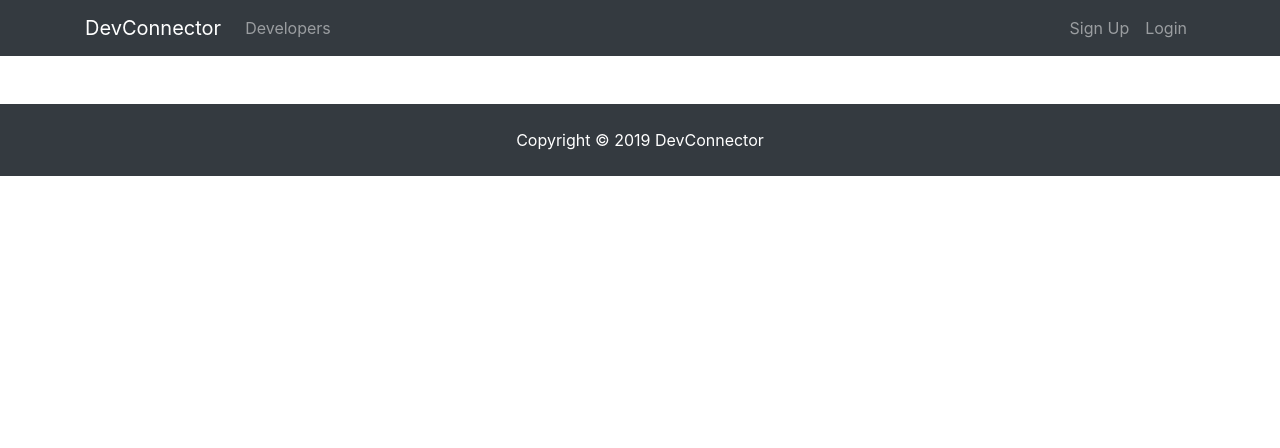
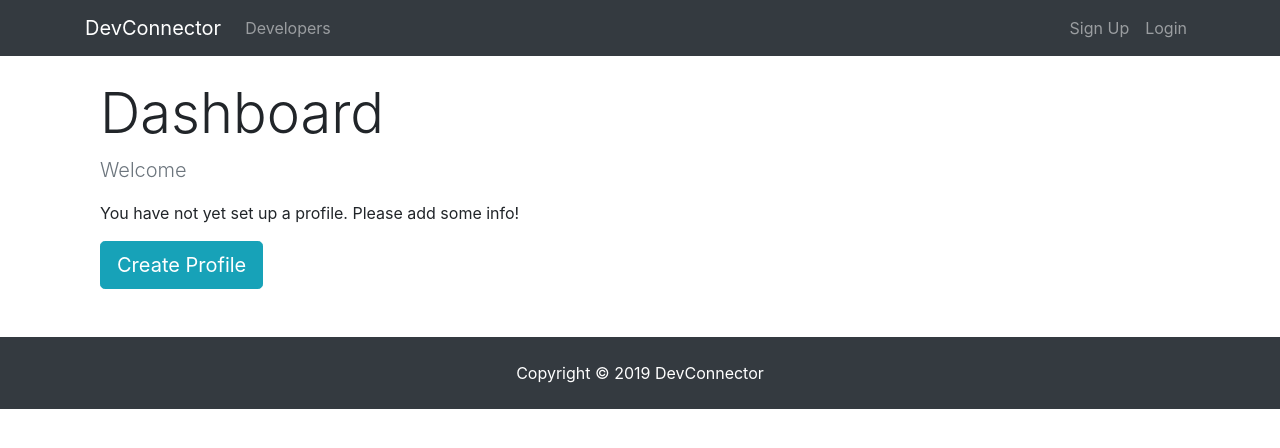
Before and after one commit to michal-kowalewski-lendico/project-devconnector, a React (Create React App) app in the folder client/: page /dashboard in a window 1280 px wide. Shown: the top 448 px of the page. Built offline with nearby package versions, Linux system fonts and the light colour scheme; no server answers.

Commit message:
started with Dashboard component

```diff
--- /dev/null
+++ b/client/src/components/common/Spinner.js
@@ -0,0 +1,17 @@
+import React from "react";
+
+import spinner from "./spinner.gif";
+
+const Spinner = () => {
+  return (
+    <div>
+      <img
+        src={spinner}
+        style={{ width: "200px", margin: "auto", display: "block" }}
+        alt="Loading..."
+      />
+    </div>
+  );
+};
+
+export default Spinner;
--- a/client/src/components/dashboard/Dashboard.js
+++ b/client/src/components/dashboard/Dashboard.js
@@ -1,7 +1,10 @@
 import React, { Component } from "react";
+import { Link } from "react-router-dom";
 import PropTypes from "prop-types";
 import { connect } from "react-redux";
 import { getCurrentProfile } from "../../actions/profileActions";
+
+import Spinner from "../common/Spinner";
 
 class Dashboard extends Component {
   componentDidMount() {
@@ -9,15 +12,57 @@
   }
 
   render() {
-    return <div />;
+    const { user } = this.props.auth;
+    const { profile, loading } = this.props.profile;
+
+    let dashboardContent;
+    if (profile == null || loading) {
+      dashboardContent = <Spinner />;
+    } else {
+      // Check if logged in user has profile data
+      if (Object.keys(profile).length > 0) {
+        dashboardContent = <h4>DISPLAY PROFILE</h4>;
+      } else {
+        // User is logged in but has no profile
+        dashboardContent = (
+          <div>
+            <p className="lead text-muted">Welcome {user.name}</p>
+            <p>You have not yet set up a profile. Please add some info!</p>
+            <Link to="/create-profile" className="btn btn-lg btn-info">
+              Create Profile
+            </Link>
+          </div>
+        );
+      }
+    }
+
+    return (
+      <div className="dashboard">
+        <div className="container">
+          <div className="row">
+            <div className="col-md-12">
+              <h1 className="display-4">Dashboard</h1>
+              {dashboardContent}
+            </div>
+          </div>
+        </div>
+      </div>
+    );
   }
 }
 
 Dashboard.propTypes = {
+  profile: PropTypes.object.isRequired,
+  auth: PropTypes.object.isRequired,
   getCurrentProfile: PropTypes.func.isRequired
 };
 
+const mapStateToProps = state => ({
+  profile: state.profile,
+  auth: state.auth
+});
+
 export default connect(
-  null,
+  mapStateToProps,
   { getCurrentProfile }
 )(Dashboard);
--- a/client/src/components/layout/Navbar.js
+++ b/client/src/components/layout/Navbar.js
@@ -19,7 +19,7 @@
       <ul className="navbar-nav ml-auto">
         <li className="nav-item">
           <a
-            href=""
+            href="..."
             onClick={this.onLogoutClick.bind(this)}
             className="nav-link"
           >
```
Also changed, not shown: client/src/actions/profileActions.js (+1 -6 lines), client/src/components/common/spinner.gif (added).
